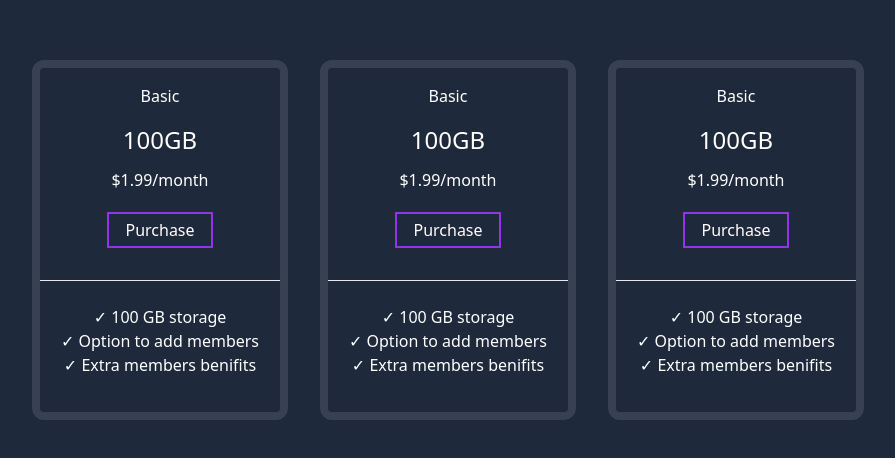
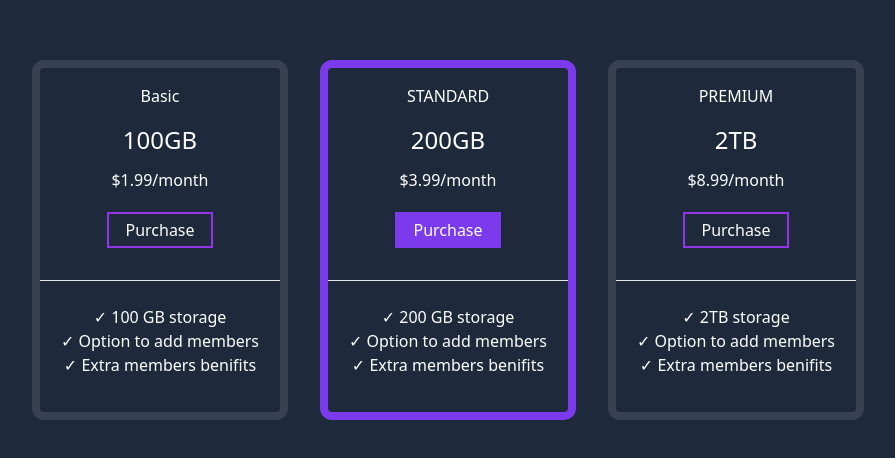
Before and after one commit to kunwarabhi7/tailwind, a Next.js app: page /price in a window 1280 px wide. Shown: the part 160-618 px from the top of the page, without its empty margins (192-1087 px from the left). Built offline with nearby package versions, Linux system fonts and the light colour scheme.

Commit message:
complete pricing page

```diff
--- a/pages/price.jsx
+++ b/pages/price.jsx
@@ -8,7 +8,7 @@ const price = () => {
             <h1 className=' my-4'>Basic</h1>
         <h3 className=' text-2xl'>100GB</h3>
         <p className=' my-3'>$1.99/month</p>
-        <button className='item-center border-purple-600 py-1 px-4 mt-2 mb-8 border-2'>Purchase</button>
+        <button className='item-center border-purple-600 py-1 px-4 mt-2 mb-8 border-2 hover:bg-violet-800 hover:border-violet-800'>Purchase</button>
             <hr />
             <div className='my-6'>
 
@@ -18,16 +18,16 @@ const price = () => {
             </div>
             </div>
       </div>
-      <div className='bg-slate-800 rounded-xl mb-8 md:mb-0 text-white border-8 border-gray-700 w-64 h-80 md:h-[360px] mr-8'>
+      <div className='bg-slate-800 rounded-xl mb-8 md:mb-0 text-white border-8 border-violet-600 w-64  md:h-[360px] mr-8'>
         <div className='text-center '>
-            <h1 className=' my-4'>Basic</h1>
-        <h3 className=' text-2xl'>100GB</h3>
-        <p className=' my-3'>$1.99/month</p>
-        <button className='item-center border-purple-600 py-1 px-4 mt-2 mb-8 border-2'>Purchase</button>
+            <h1 className=' my-4'>STANDARD</h1>
+        <h3 className=' text-2xl'>200GB</h3>
+        <p className=' my-3'>$3.99/month</p>
+        <button className='item-center bg-violet-600 hover:bg-violet-800 hover:border-violet-800 rounder-2xl border-violet-600 py-1 px-4 mt-2 mb-8 border-2'>Purchase</button>
             <hr />
             <div className='my-6'>
 
-            <p className=''>&#10003; 100 GB storage</p>
+            <p className=''>&#10003; 200 GB storage</p>
             <p className=''>&#10003; Option to add members</p>
             <p className=''>&#10003; Extra members benifits</p>
             </div>
@@ -35,14 +35,14 @@ const price = () => {
       </div>
       <div className='bg-slate-800 rounded-xl text-white border-8 border-gray-700 w-64 h-80 md:h-[360px]'>
         <div className='text-center '>
-            <h1 className=' my-4'>Basic</h1>
-        <h3 className=' text-2xl'>100GB</h3>
-        <p className=' my-3'>$1.99/month</p>
-        <button className='item-center border-purple-600 py-1 px-4 mt-2 mb-8 border-2'>Purchase</button>
+            <h1 className=' my-4'>PREMIUM</h1>
+        <h3 className=' text-2xl'>2TB</h3>
+        <p className=' my-3'>$8.99/month</p>
+        <button className='item-center border-purple-600 py-1 px-4 mt-2 mb-8 border-2 hover:bg-violet-800 hover:border-violet-800'>Purchase</button>
             <hr />
             <div className='my-6'>
 
-            <p className=''>&#10003; 100 GB storage</p>
+            <p className=''>&#10003; 2TB storage</p>
             <p className=''>&#10003; Option to add members</p>
             <p className=''>&#10003; Extra members benifits</p>
             </div>
```
